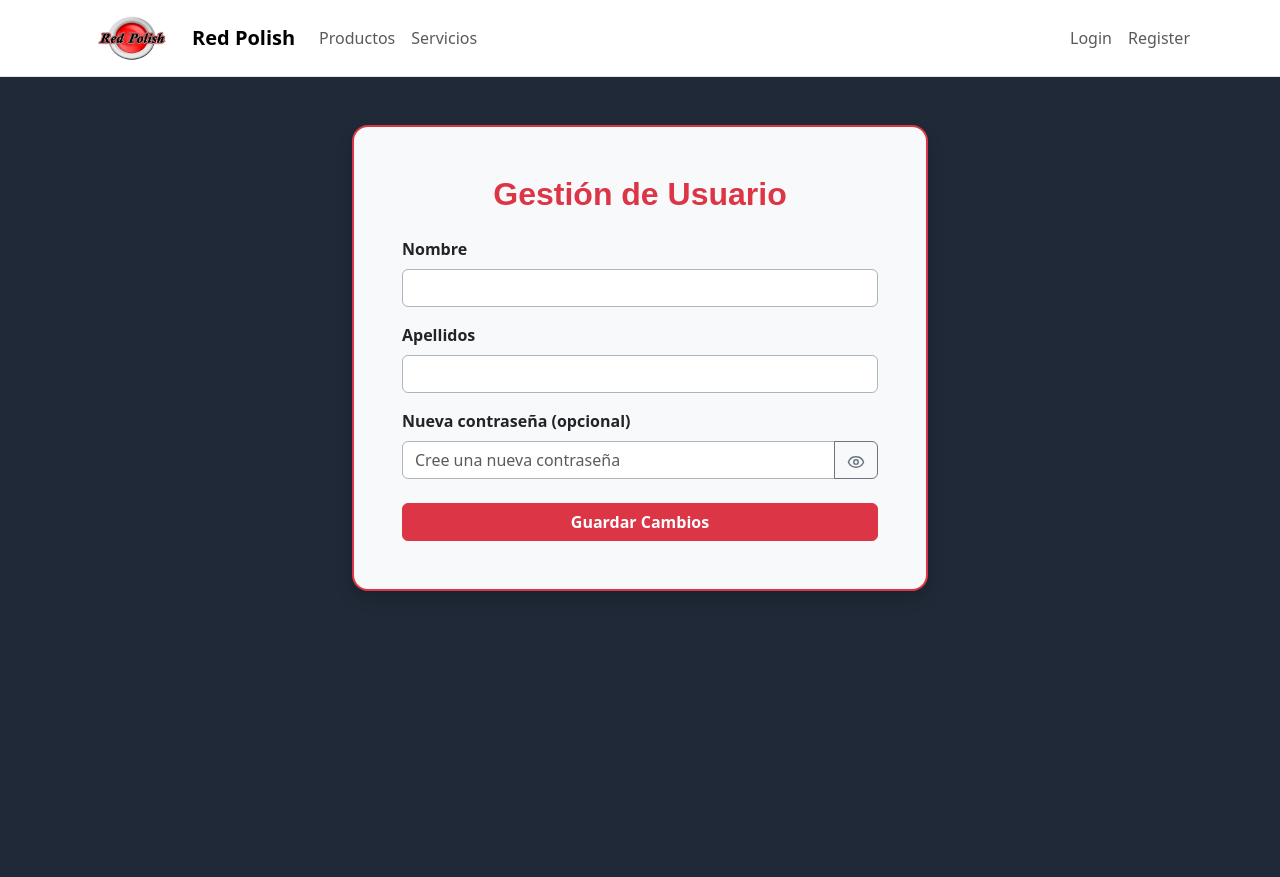
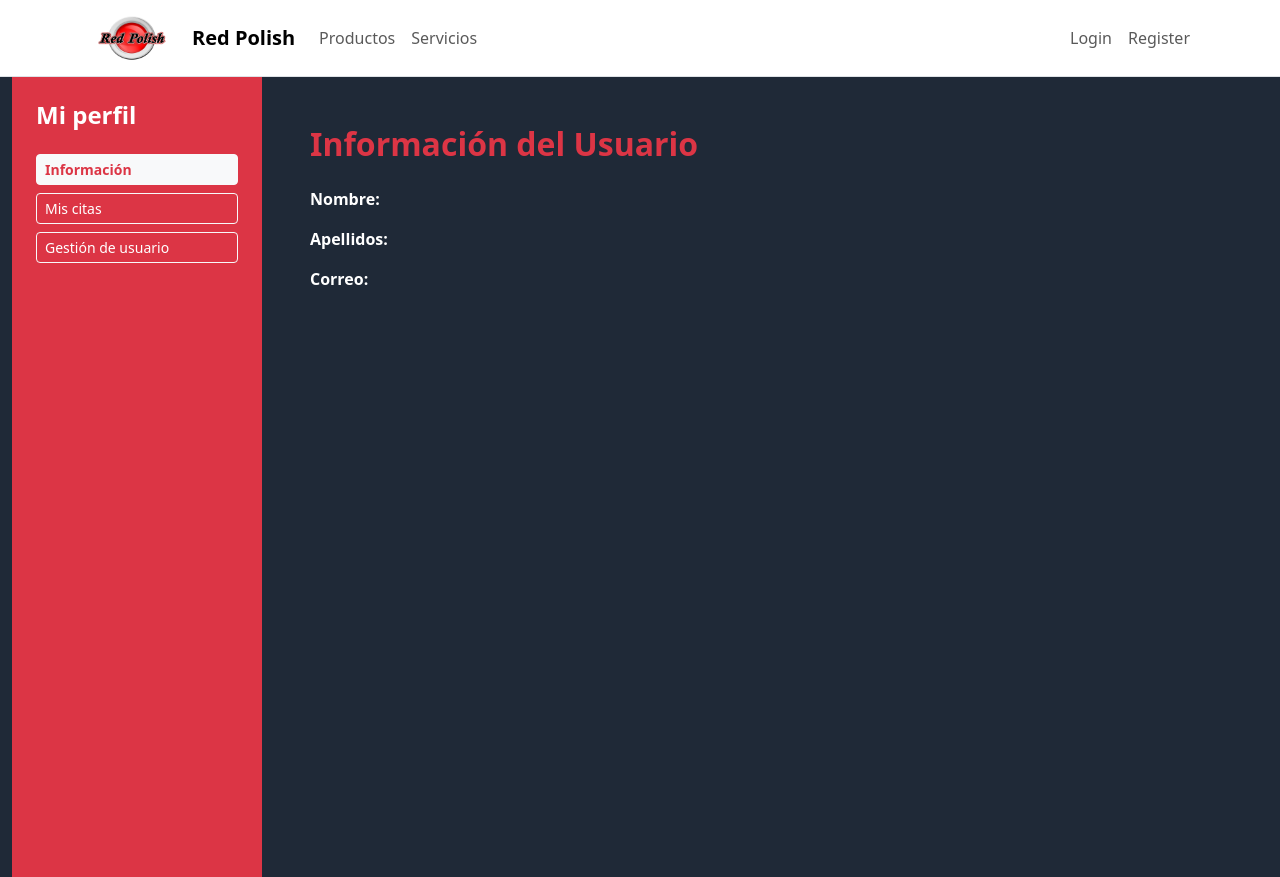
Before and after one commit to Falco-RS/Sistema-Red-Polish, a React (Vite) app: page /user in a window 1280 px wide. Before the commit the page ends 800 px from the top, so only its background shows below. Built offline with nearby package versions, Linux system fonts and the light colour scheme.

Commit message:
the user view has been implemented

```diff
--- a/src/pages/UserManagment/index.tsx
+++ b/src/pages/UserManagment/index.tsx
@@ -7,15 +7,15 @@ import { useAuth } from '../../common/AuthContext'
 const UserManagement = () => {
   const navigate = useNavigate()
   const { user, login } = useAuth()
+  const apiUrl = import.meta.env.VITE_IP_API;
 
-  const [firstName, setFirstName] = useState(user?.name || '')
-  const [lastName, setLastName] = useState(user?.last_name || '')
+  const [firstName, setFirstName] = useState(user?.user?.name || '')
+  const [lastName, setLastName] = useState(user?.user?.last_name || '')
   const [password, setPassword] = useState('')
   const [showPassword, setShowPassword] = useState(false)
   const [error, setError] = useState('')
   const [success, setSuccess] = useState(false)
-
-  const apiUrl = import.meta.env.VITE_IP_API;
+  const [activeSection, setActiveSection] = useState<'info' | 'citas' | 'gestion'>('info')
 
   const handleSubmit = async (e: React.FormEvent) => {
     e.preventDefault()
@@ -23,28 +23,26 @@ const UserManagement = () => {
     const userEmail = user?.user?.email
     const userToken = user?.token
 
-    if (!firstName.trim() || !lastName.trim() || password.trim())  {
+    if (!firstName.trim() || !lastName.trim()) {
       setError('Por favor, complete los campos que desea cambiar en su perfil')
       setSuccess(false)
       return
     }
 
     const updatedUser = {
-      name: firstName || user?.user?.name,
-      last_name: lastName || user?.user?.last_name,
-      password: password || user?.user?.password
+      name: firstName,
+      last_name: lastName,
+      password: password || user?.user?.password,
     }
 
-    const updateddUser = {
+    const fullUser = {
       id: user?.user?.id,
-      name: firstName || user?.user?.name,
-      last_name: lastName || user?.user?.last_name,
+      name: firstName,
+      last_name: lastName,
       email: userEmail,
       password: password || user?.user?.password,
       rol: user?.user?.rol,
     }
-
-    console.log('📦 Datos listos para enviar al backend:', updatedUser)
 
     try {
       const response = await fetch(`${apiUrl}/api/users/update/${userEmail}`, {
@@ -53,9 +51,7 @@ const UserManagement = () => {
           'Content-Type': 'application/json',
           'Authorization': `Bearer ${userToken}`,
         },
-        body: JSON.stringify({
-          updatedUser
-        }),
+        body: JSON.stringify({ updatedUser }),
       })
 
       if (!response.ok) {
@@ -67,7 +63,7 @@ const UserManagement = () => {
 
       login({
         token: userToken,
-        user: updateddUser,
+        user: fullUser,
       })
 
       setError('')
@@ -91,30 +87,61 @@ const UserManagement = () => {
   return (
     <>
       <NavBar />
-      <div className="container py-5" style={{ maxWidth: '600px' }}>
-        <div className="bg-light p-5 rounded-4 shadow" style={{ border: '2px solid #dc3545' }}>
-          <h2 className="text-center text-danger fw-bold mb-4" style={{ fontFamily: 'Poppins, sans-serif' }}>
-            Gestión de Usuario
-          </h2>
+      <div className="container-fluid d-flex" style={{ minHeight: '100vh' }}>
+        <div className="bg-danger text-white p-4" style={{ width: '250px', minHeight: '100%' }}>
+          <h4 className="fw-bold mb-4">Mi perfil</h4>
+          <ul className="nav flex-column">
+            <li className="nav-item mb-2">
+              <button className={`btn btn-sm w-100 text-start ${activeSection === 'info' ? 'btn-light text-danger fw-bold' : 'btn-outline-light text-white'}`}
+                onClick={() => setActiveSection('info')}>Información</button>
+            </li>
+            <li className="nav-item mb-2">
+              <button className={`btn btn-sm w-100 text-start ${activeSection === 'citas' ? 'btn-light text-danger fw-bold' : 'btn-outline-light text-white'}`}
+                onClick={() => setActiveSection('citas')}>Mis citas</button>
+            </li>
+            <li className="nav-item">
+              <button className={`btn btn-sm w-100 text-start ${activeSection === 'gestion' ? 'btn-light text-danger fw-bold' : 'btn-outline-light text-white'}`}
+                onClick={() => setActiveSection('gestion')}>Gestión de usuario</button>
+            </li>
+          </ul>
+        </div>
 
-          {error && (
-            <div className="alert alert-danger text-center" role="alert">
-              {error}
+        <div className="flex-grow-1 p-5">
+          {activeSection === 'info' && (
+            <>
+              <h2 className="text-danger fw-bold mb-4">Información del Usuario</h2>
+              <div className="mb-3">
+                <strong>Nombre:</strong> {user?.user?.name}
+              </div>
+              <div className="mb-3">
+                <strong>Apellidos:</strong> {user?.user?.last_name}
+              </div>
+              <div className="mb-3">
+                <strong>Correo:</strong> {user?.user?.email}
+              </div>
+            </>
+          )}
+
+          {activeSection === 'citas' && (
+            <div>
+              <h2 className="text-danger fw-bold mb-4">Mis Citas</h2>
+              <p>(Apartado en Construccion)</p>
             </div>
           )}
 
-          {success && (
-            <div className="alert alert-success text-center fw-semibold" role="alert">
-              ✅ ¡Tus datos han sido actualizados! Redirigiendo al inicio.
-            </div>
-          )}
+          {activeSection === 'gestion' && (
+            <div className="bg-light p-4 rounded-4 shadow" style={{ border: '2px solid #dc3545', maxWidth: '600px' }}>
+              <h2 className="text-danger fw-bold mb-4">Gestión de Usuario</h2>
+
+              {error && <div className="alert alert-danger">{error}</div>}
+              {success && <div className="alert alert-success">✅ ¡Datos actualizados! Redirigiendo al inicio...</div>}
 
               <form onSubmit={handleSubmit}>
                 <div className="mb-3">
                   <label className="form-label text-dark fw-semibold">Nombre</label>
                   <input
                     type="text"
-                className="form-control bg-white text-dark border-dark-subtle"
+                    className="form-control"
                     value={firstName}
                     onChange={(e) => setFirstName(e.target.value)}
                   />
@@ -124,7 +151,7 @@ const UserManagement = () => {
                   <label className="form-label text-dark fw-semibold">Apellidos</label>
                   <input
                     type="text"
-                className="form-control bg-white text-dark border-dark-subtle"
+                    className="form-control"
                     value={lastName}
                     onChange={(e) => setLastName(e.target.value)}
                   />
@@ -135,7 +162,7 @@ const UserManagement = () => {
                   <div className="input-group">
                     <input
                       type={showPassword ? 'text' : 'password'}
-                  className="form-control border-dark-subtle"
+                      className="form-control"
                       value={password}
                       onChange={(e) => setPassword(e.target.value)}
                       placeholder="Cree una nueva contraseña"
@@ -156,6 +183,8 @@ const UserManagement = () => {
                 </button>
               </form>
             </div>
+          )}
+        </div>
       </div>
     </>
   )
```
Lines whose indentation alone changed are shown as unchanged.
